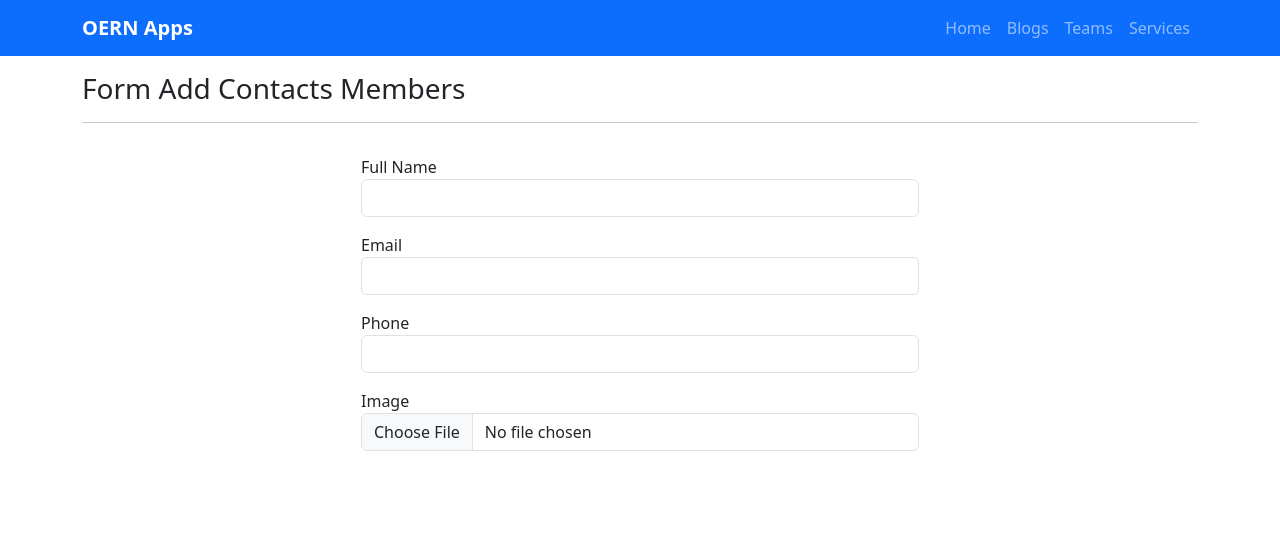
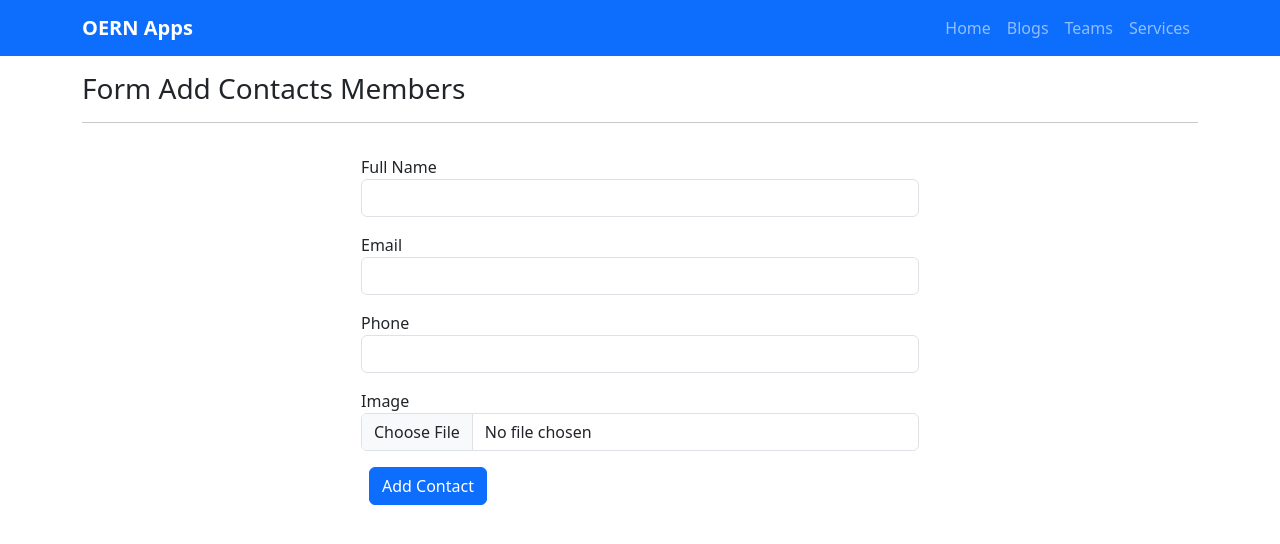
Before and after one commit to isanmh/fe_app, a React (Vite) app: page /create in a window 1280 px wide. Shown: the top 544 px of the page. Built offline with nearby package versions, Linux system fonts and the light colour scheme.

Commit message:
Add: Error Validation

```diff
--- a/src/components/crud/Create.jsx
+++ b/src/components/crud/Create.jsx
@@ -1,11 +1,22 @@
+import axios from "axios";
 import React from "react";
 import { useState } from "react";
 import { Col, Container, Figure } from "react-bootstrap";
+import { Api } from "../../config/Api";
+import { useNavigate } from "react-router-dom";
+import Swal from "sweetalert2";
 
 const Create = () => {
   const [preview, setPreview] = useState();
   const [previewName, setPreviewName] = useState("");
   const [image, setImage] = useState("");
+  const [name, setName] = useState("");
+  const [email, setEmail] = useState("");
+  const [phone, setPhone] = useState("");
+  const [errors, setErrors] = useState([]);
+
+  // untuk navigation
+  const navigate = useNavigate();
 
   const loadImage = (e) => {
     console.log(e.target.files[0]);
@@ -15,25 +26,81 @@ const Create = () => {
     setPreviewName(img.name);
   };
 
+  const saveContact = async (e) => {
+    e.preventDefault();
+    const formData = new FormData();
+    formData.append("image", image);
+    formData.append("name", name);
+    formData.append("email", email);
+    formData.append("phone", phone);
+    try {
+      await axios.post(Api, formData, {
+        headers: {
+          "Content-Type": "multipart/form-data",
+        },
+      });
+      Swal.fire({
+        position: "center",
+        title: "Data berhasil disimpan!",
+        icon: "success",
+        showConfirmButton: false,
+        timer: 1500,
+      });
+      navigate("/services");
+    } catch (error) {
+      // console.log(error.response.status);
+      if (error.response.status === 422) {
+        console.log(error.response.data.errors);
+        setErrors(error.response.data.errors);
+      }
+    }
+  };
+
   return (
     <>
       <Container className="mt-3">
         <h3>Form Add Contacts Members</h3>
         <hr />
+
+        {errors.length > 0 ? (
+          <div className="alert alert-danger">
+            {errors.map((error) => (
+              <li key={error.msg}>{error.msg}</li>
+            ))}
+          </div>
+        ) : (
+          ""
+        )}
+
         <div className="mt-3 d-lg-flex flex-lg-row justify-content-center d-sm-flex flex-sm-column">
           <Col className="col-lg-6">
-            <form action="">
+            <form onSubmit={saveContact}>
               <div className="form-group my-3">
                 <label>Full Name</label>
-                <input className="form-control" type="text" />
+                <input
+                  className="form-control"
+                  type="text"
+                  value={name}
+                  onChange={(e) => setName(e.target.value)}
+                />
               </div>
               <div className="form-group my-3">
                 <label>Email</label>
-                <input className="form-control" type="email" />
+                <input
+                  className="form-control"
+                  type="email"
+                  value={email}
+                  onChange={(e) => setEmail(e.target.value)}
+                />
               </div>
               <div className="form-group my-3">
                 <label>Phone</label>
-                <input className="form-control" type="text" />
+                <input
+                  className="form-control"
+                  type="text"
+                  value={phone}
+                  onChange={(e) => setPhone(e.target.value)}
+                />
               </div>
               <div className="form-group my-3">
                 <label>Image</label>
@@ -43,6 +110,9 @@ const Create = () => {
                   onChange={loadImage}
                 />
               </div>
+              <button className="btn btn-primary mx-2" type="submit">
+                Add Contact
+              </button>
             </form>
           </Col>
           {/* tampilkan image */}
--- a/src/routes/App.jsx
+++ b/src/routes/App.jsx
@@ -18,6 +18,7 @@ function App() {
         <Route path="/services" element={<Services />} />
         {/* CRUD Routes */}
         <Route path="/create" element={<Create />} />
+
         <Route path="*" element={<NotFound />} />
       </Routes>
     </>
```
